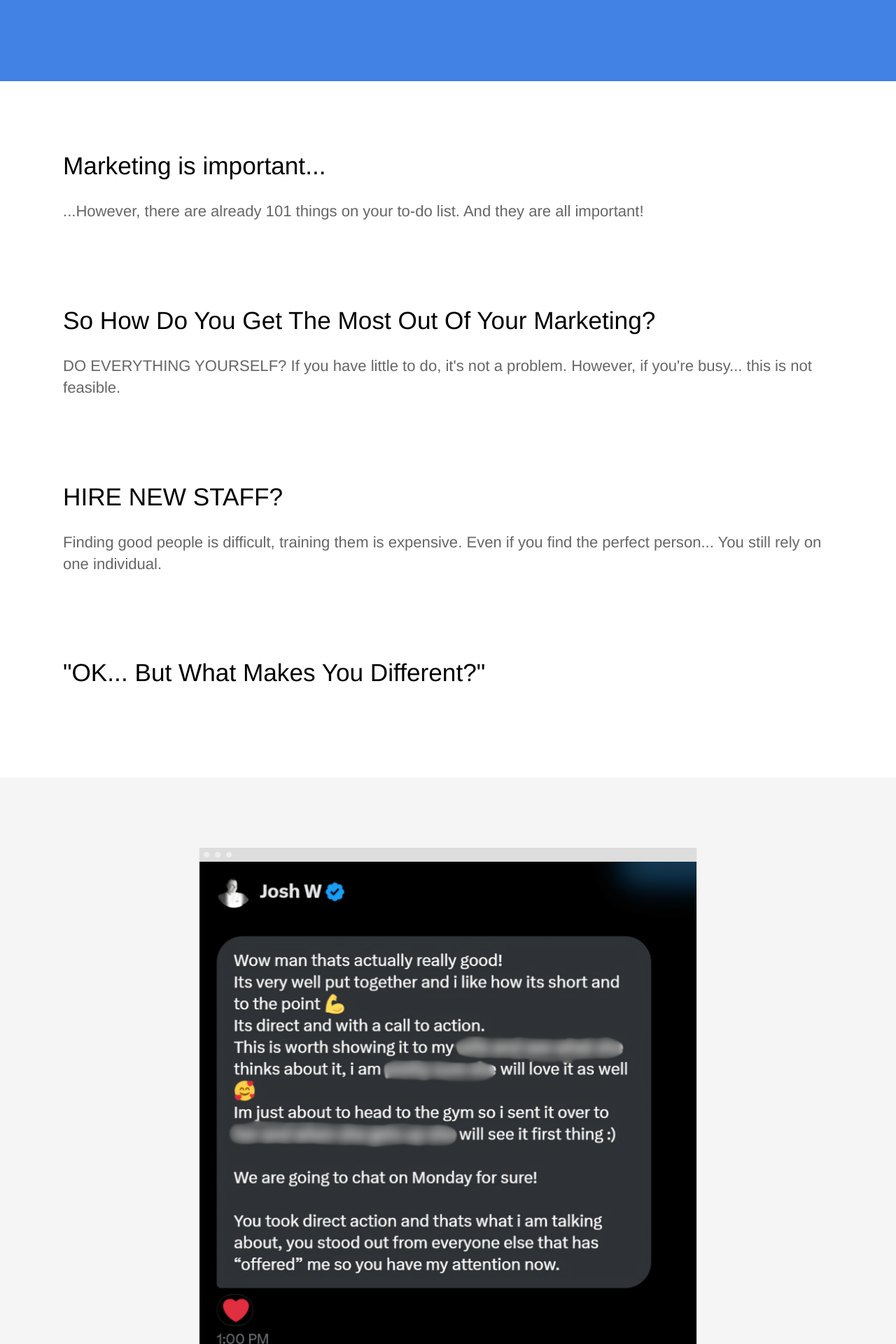
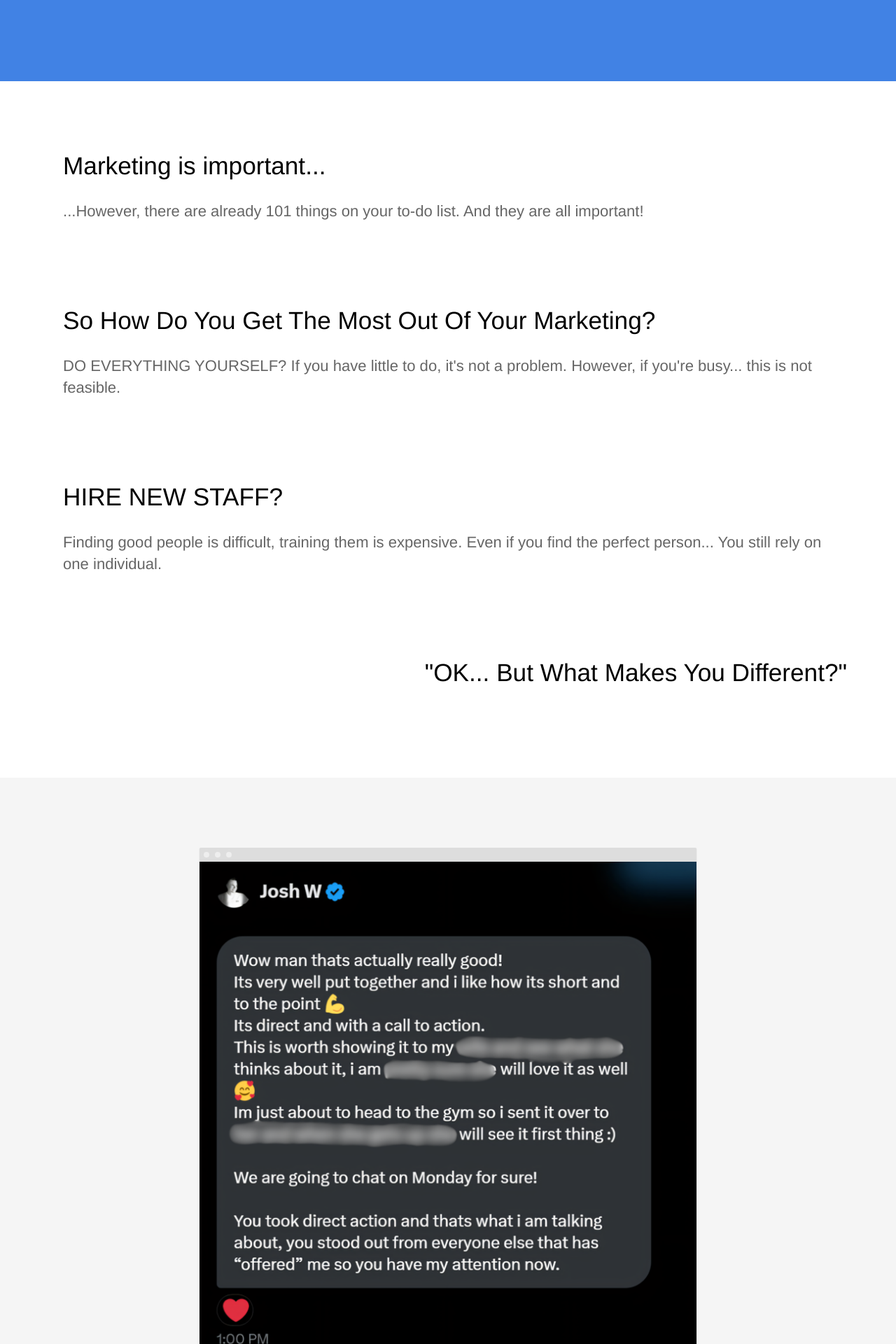
Before and after one commit to Huntinex/MMResults, a Jekyll site: the page built from index.html, in a window 1280 px wide. Shown: the part 328-2248 px from the top of the page at 70% size. Built offline with Jekyll 4.4.1, drawn with Linux system fonts in a browser that asks for light colours.

Commit message:
Update index.html

```diff
--- a/index.html
+++ b/index.html
@@ -39,11 +39,9 @@
 		</div>
 	</section>
 	<section>
-		<div class="container flex">
-			<div class="text editable">
+		<center><div class="container flex">
 				<h2>"OK... But What Makes You Different?"</h2>
-			</div>
-		</div>
+		</div></center>
 	</section>
 	<section class="testimonial">
 		<div class="container flex">
```
